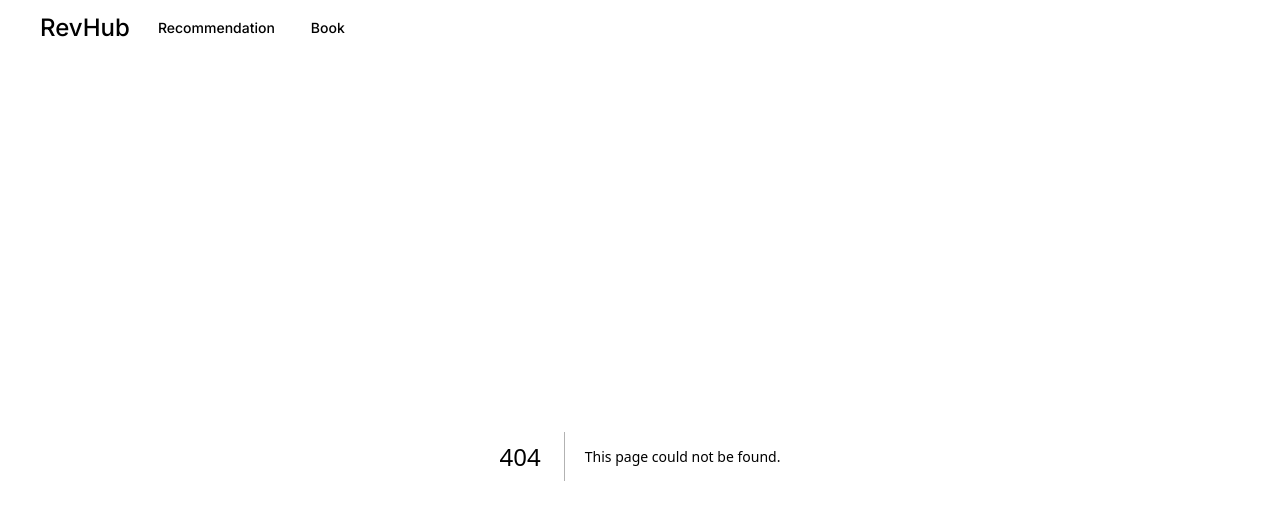
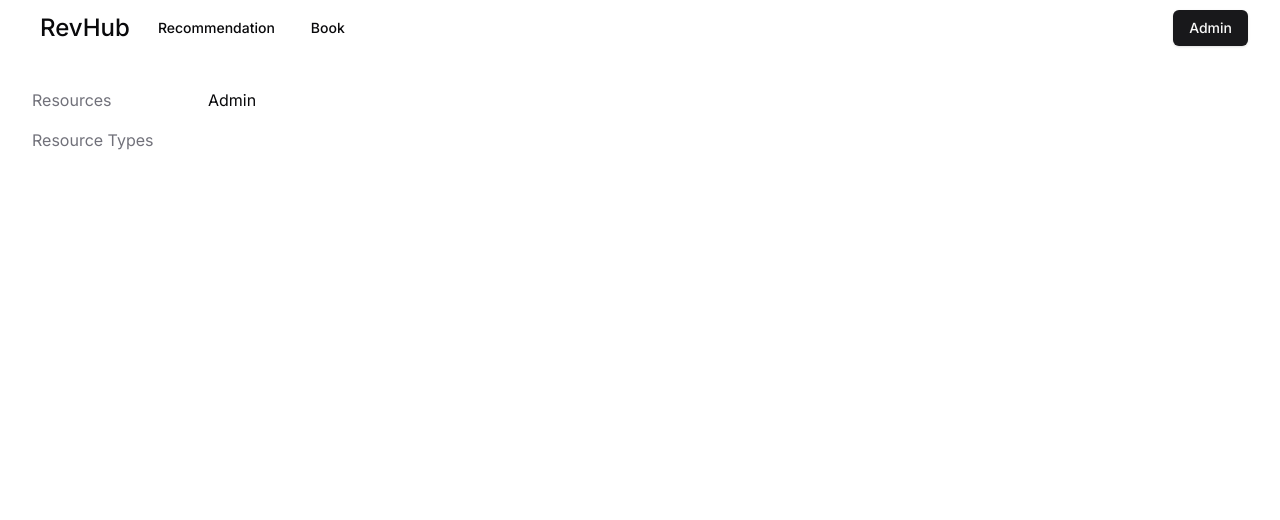
Before and after one commit to jimmy2952/revhub-frontend, a Next.js app: page /admin in a window 1280 px wide. Before the commit this address had no page. Shown: the top 520 px of the page. Built offline with nearby package versions, Linux system fonts and the light colour scheme.

Commit message:
feat: admin sidebar

```diff
--- /dev/null
+++ b/app/admin/layout.tsx
@@ -0,0 +1,25 @@
+"use client"
+
+import React from "react"
+import { usePathname } from "next/navigation"
+import Link from "next/link"
+
+export default function AdminLayout({ children }: { children: React.ReactNode }) {
+  const pathname = usePathname()
+
+  return (
+    <section className="container flex py-8">
+      <nav className="flex w-44 flex-col gap-y-4 text-muted-foreground">
+        <Link href="/admin/resources" className={pathname === "/admin/resources" ? "font-semibold text-primary" : ""}>
+          Resources
+        </Link>
+        <Link href="/admin/resource_types" className={pathname === "/admin/resource_types" ? "font-semibold text-primary" : ""}>Resource Types</Link>
+        {/* <Link href="#">Integrations</Link>
+        <Link href="#">Support</Link>
+        <Link href="#">Organizations</Link>
+        <Link href="#">Advanced</Link> */}
+      </nav>
+      {children}
+    </section>
+  )
+}
--- /dev/null
+++ b/app/admin/page.tsx
@@ -0,0 +1,4 @@
+
+export default function Admin() {
+  return <h1>Admin</h1>
+}
--- a/app/layout.tsx
+++ b/app/layout.tsx
@@ -10,6 +10,7 @@ import {
   NavigationMenuList,
 } from "@/components/ui/navigation-menu"
 import Logo from "@/components/ui/Logo"
+import { Button } from "@/components/ui/button"
 import "./globals.css"
 
 const inter = Inter({ subsets: ["latin"] })
@@ -27,9 +28,10 @@ export default function RootLayout({
   return (
     <html lang="en">
       <body className={inter.className}>
-        <div className="container flex h-14 max-w-screen-2xl items-center">
+        <div className="container flex h-14 max-w-screen-2xl items-center justify-between">
           <NavigationMenu>
             <NavigationMenuList>
+              {/* Left */}
               {/* Logo */}
               <NavigationMenuItem>
                 <Link href="/">
@@ -54,6 +56,13 @@ export default function RootLayout({
               </NavigationMenuItem>
             </NavigationMenuList>
           </NavigationMenu>
+
+          {/* Right */}
+          <Link href="/admin" legacyBehavior passHref>
+            <Button>
+              Admin
+            </Button>
+          </Link>
         </div>
         {children}
       </body>
```
